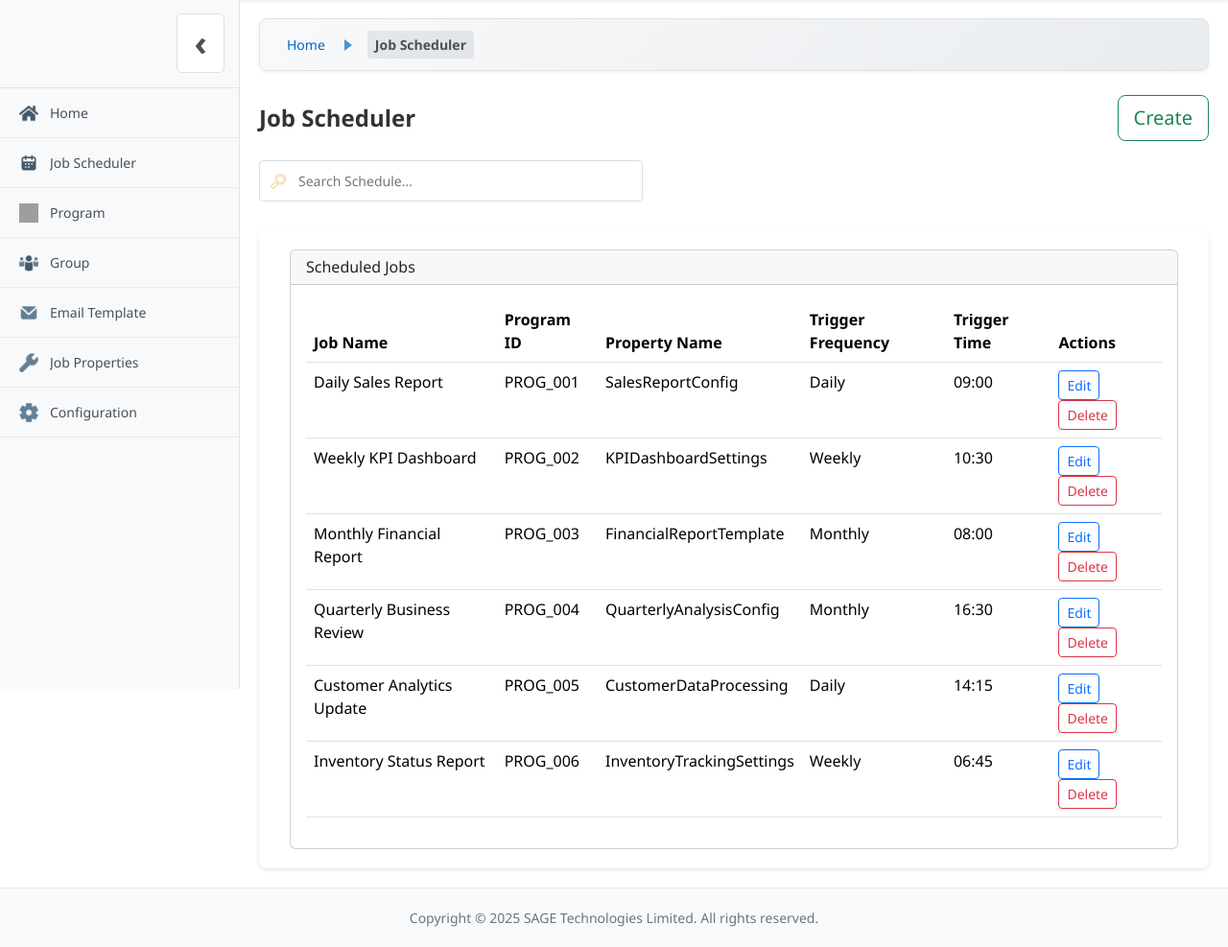
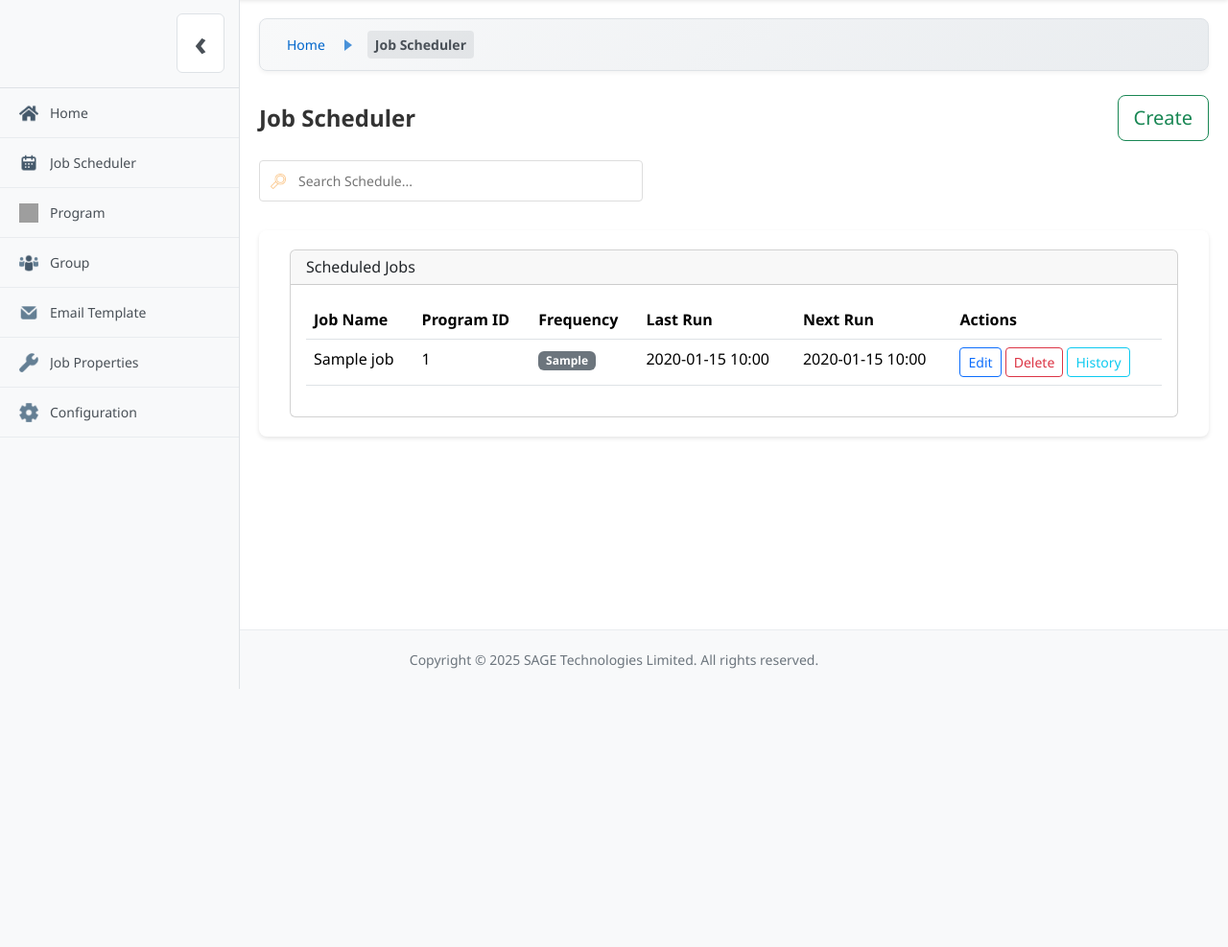
Before and after one commit to GordonHRU/sage_powerbi_engine, a Django app: template job_scheduler/templates/job_scheduler/job_scheduler.html in a window 1280 px wide. Shown: the part 82-1069 px from the top of the page at 96% size. After the commit the page ends 800 px from the top, so only its background shows below. Run offline with Django 4.2, Linux system fonts and the light colour scheme; the template is opened without the code that fills it: most values are stand-ins (such as "Sample title", 1, 10 or a date in 2020); grey boxes are pictures that could not be loaded.

```diff
--- a/job_scheduler/admin.py
+++ b/job_scheduler/admin.py
@@ -12,14 +12,14 @@ logger = logging.getLogger(__name__)
 
 @admin.register(JobScheduler)
 class JobSchedulerAdmin(admin.ModelAdmin):
-    list_display = ('job_name', 'program', 'cron_expression', 'enabled', 'last_run_time', 'next_run_time')
-    list_filter = ('enabled',)
+    list_display = ('job_name', 'program', 'trigger_frequency', 'cron_expression', 'enabled', 'last_run_time', 'next_run_time')
+    list_filter = ('enabled', 'trigger_frequency')
     search_fields = ('job_name', 'program__program_name')
     readonly_fields = ('last_run_time', 'next_run_time', 'created_at', 'updated_at')
 
     fieldsets = (
         ('Basic Information', {
-            'fields': ('job_name', 'program', 'cron_expression', 'enabled')
+            'fields': ('job_name', 'program', 'trigger_frequency', 'cron_expression', 'enabled')
         }),
         ('Timing Information', {
             'fields': ('last_run_time', 'next_run_time', 'created_at', 'updated_at'),
--- a/job_scheduler/templates/job_scheduler/job_scheduler.html
+++ b/job_scheduler/templates/job_scheduler/job_scheduler.html
@@ -40,89 +40,104 @@
                     <h6 class="mb-0">Scheduled Jobs</h6>
                 </div>
                 <div class="card-body">
+                    {% if jobs %}
                         <div class="table-responsive">
                             <table class="table table-hover">
                                 <thead>
                                     <tr>
                                         <th>Job Name</th>
                                         <th>Program ID</th>
-                                    <th>Property Name</th>
-                                    <th>Trigger Frequency</th>
-                                    <th>Trigger Time</th>
+                                        <th>Frequency</th>
+                                        <th>Last Run</th>
+                                        <th>Next Run</th>
                                         <th>Actions</th>
                                     </tr>
                                 </thead>
                                 <tbody>
+                                    {% for job in jobs %}
                                     <tr>
-                                    <td>Daily Sales Report</td>
-                                    <td>PROG_001</td>
-                                    <td>SalesReportConfig</td>
-                                    <td>Daily</td>
-                                    <td>09:00</td>
+                                        <td>{{ job.job_name }}</td>
+                                        <td>{{ job.program.program_id }}</td>
                                         <td>
-                                        <button class="btn btn-sm btn-outline-primary">Edit</button>
-                                        <button class="btn btn-sm btn-outline-danger">Delete</button>
+                                            <span class="badge
+                                                {% if job.trigger_frequency == 'Daily' %}bg-primary
+                                                {% elif job.trigger_frequency == 'Weekly' %}bg-success
+                                                {% elif job.trigger_frequency == 'Monthly' %}bg-info
+                                                {% else %}bg-secondary
+                                                {% endif %}">
+                                                {{ job.trigger_frequency }}
+                                            </span>
+                                        </td>
+                                        <td>
+                                            {% if job.last_run_time %}
+                                                {{ job.last_run_time|date:"Y-m-d H:i" }}
+                                            {% else %}
+                                                <span class="text-muted">Never</span>
+                                            {% endif %}
+                                        </td>
+                                        <td>
+                                            {% if job.next_run_time %}
+                                                {{ job.next_run_time|date:"Y-m-d H:i" }}
+                                            {% else %}
+                                                <span class="text-muted">Not scheduled</span>
+                                            {% endif %}
+                                        </td>
+                                        <td>
+                                            <button class="btn btn-sm btn-outline-primary"
+                                                    data-job-id="{{ job.job_id }}"
+                                                    onclick="editJob(this.dataset.jobId)">
+                                                Edit
+                                            </button>
+                                            <button class="btn btn-sm btn-outline-danger"
+                                                    data-job-id="{{ job.job_id }}"
+                                                    data-job-name="{{ job.job_name|escapejs }}"
+                                                    onclick="deleteJob(this.dataset.jobId, this.dataset.jobName)">
+                                                Delete
+                                            </button>
+                                            <button class="btn btn-sm btn-outline-info"
+                                                    data-job-id="{{ job.job_id }}"
+                                                    onclick="viewHistory(this.dataset.jobId)">
+                                                History
+                                            </button>
                                         </td>
                                     </tr>
-                                <tr>
-                                    <td>Weekly KPI Dashboard</td>
-                                    <td>PROG_002</td>
-                                    <td>KPIDashboardSettings</td>
-                                    <td>Weekly</td>
-                                    <td>10:30</td>
-                                    <td>
-                                        <button class="btn btn-sm btn-outline-primary">Edit</button>
-                                        <button class="btn btn-sm btn-outline-danger">Delete</button>
-                                    </td>
-                                </tr>
-                                <tr>
-                                    <td>Monthly Financial Report</td>
-                                    <td>PROG_003</td>
-                                    <td>FinancialReportTemplate</td>
-                                    <td>Monthly</td>
-                                    <td>08:00</td>
-                                    <td>
-                                        <button class="btn btn-sm btn-outline-primary">Edit</button>
-                                        <button class="btn btn-sm btn-outline-danger">Delete</button>
-                                    </td>
-                                </tr>
-                                <tr>
-                                    <td>Quarterly Business Review</td>
-                                    <td>PROG_004</td>
-                                    <td>QuarterlyAnalysisConfig</td>
-                                    <td>Monthly</td>
-                                    <td>16:30</td>
-                                    <td>
-                                        <button class="btn btn-sm btn-outline-primary">Edit</button>
-                                        <button class="btn btn-sm btn-outline-danger">Delete</button>
-                                    </td>
-                                </tr>
-                                <tr>
-                                    <td>Customer Analytics Update</td>
-                                    <td>PROG_005</td>
-                                    <td>CustomerDataProcessing</td>
-                                    <td>Daily</td>
-                                    <td>14:15</td>
-                                    <td>
-                                        <button class="btn btn-sm btn-outline-primary">Edit</button>
-                                        <button class="btn btn-sm btn-outline-danger">Delete</button>
-                                    </td>
-                                </tr>
-                                <tr>
-                                    <td>Inventory Status Report</td>
-                                    <td>PROG_006</td>
-                                    <td>InventoryTrackingSettings</td>
-                                    <td>Weekly</td>
-                                    <td>06:45</td>
-                                    <td>
-                                        <button class="btn btn-sm btn-outline-primary">Edit</button>
-                                        <button class="btn btn-sm btn-outline-danger">Delete</button>
-                                    </td>
-                                </tr>
+                                    {% endfor %}
                                 </tbody>
                             </table>
                         </div>
+                    {% else %}
+                        <div class="text-center py-5">
+                            <div class="mb-3">
+                                <i class="bi bi-calendar-x" style="font-size: 3rem; color: #6c757d;"></i>
                             </div>
+                            <h5 class="text-muted mb-3">No Scheduled Jobs</h5>
+                            <p class="text-muted mb-4">You haven't created any scheduled jobs yet.</p>
+                            <button class="btn btn-success create-btn">
+                                <i class="bi bi-plus-circle me-2"></i>Create Your First Job
+                            </button>
+                        </div>
+                    {% endif %}
+                </div>
+            </div>
+        </div>
+    </div>
+</div>
+
+<!-- Delete Confirmation Modal -->
+<div class="modal fade" id="deleteJobModal" tabindex="-1" aria-labelledby="deleteJobModalLabel" aria-hidden="true">
+    <div class="modal-dialog">
+        <div class="modal-content">
+            <div class="modal-header">
+                <h5 class="modal-title" id="deleteJobModalLabel">Confirm Delete</h5>
+                <button type="button" class="btn-close" data-bs-dismiss="modal" aria-label="Close"></button>
+            </div>
+            <div class="modal-body">
+                <p>Are you sure you want to delete the job "<span id="jobNameToDelete"></span>"?</p>
+                <p class="text-danger small">This action cannot be undone.</p>
+            </div>
+            <div class="modal-footer">
+                <button type="button" class="btn btn-secondary" data-bs-dismiss="modal">Cancel</button>
+                <button type="button" class="btn btn-danger" id="confirmDeleteBtn">Delete</button>
             </div>
         </div>
     </div>
@@ -155,5 +170,28 @@
             });
         }
     });
+
+    // Job action functions
+    function editJob(jobId) {
+        // TODO: Implement edit functionality
+        alert('Edit functionality will be implemented');
+    }
+
+    function deleteJob(jobId, jobName) {
+        document.getElementById('jobNameToDelete').textContent = jobName;
+        const modal = new bootstrap.Modal(document.getElementById('deleteJobModal'));
+        modal.show();
+
+        document.getElementById('confirmDeleteBtn').onclick = function() {
+            // TODO: Implement delete functionality
+            alert('Delete functionality will be implemented');
+            modal.hide();
+        };
+    }
+
+    function viewHistory(jobId) {
+        // TODO: Implement history view
+        alert('History functionality will be implemented');
+    }
 </script>
 {% endblock %}
```
Also changed, not shown: job_scheduler/models.py (+12 -0 lines), job_scheduler/views.py (+152 -8 lines), db.sqlite3, job_scheduler/migrations/0001_initial.py (deleted), job_scheduler/migrations/__init__.py (deleted). Lines whose indentation alone changed are shown as unchanged.
